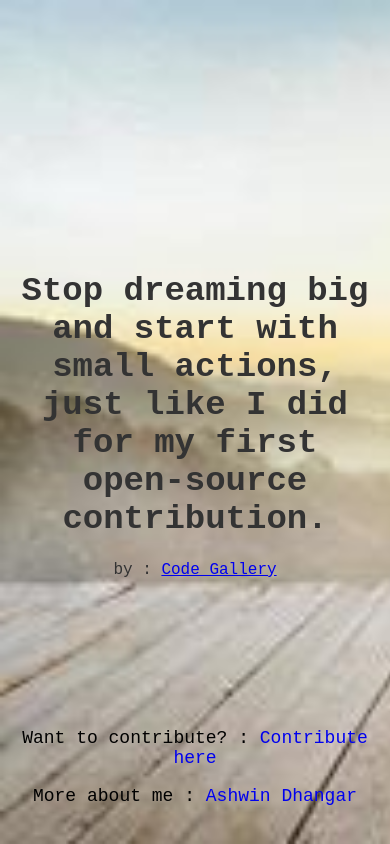
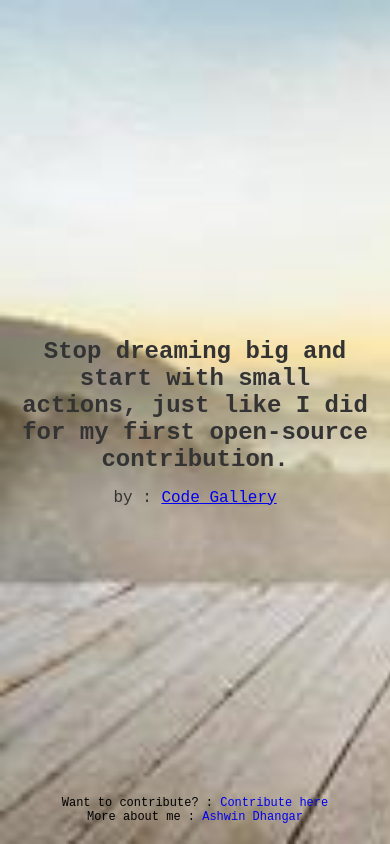
Before and after one commit to MrAshwin2142/OpenQuotes, a plain HTML site: page index.html in a window 390 px wide. Drawn offline with Linux system fonts and the light colour scheme.

Commit message:
reduces font sizes to fit in small screen and remove margins between <p> of contributor section oto to save some more spaces

```diff
--- a/style.css
+++ b/style.css
@@ -34,6 +34,10 @@ h1 {
   text-decoration: none;
 }
 
+.contribute-section p {
+  margin: 0;
+}
+
 .contribute-section a:hover {
   text-decoration: underline;
 }
@@ -41,6 +45,12 @@ h1 {
   .container{
     max-width: 98%;
   }
+  h1{
+    font-size: 24px;
+  }
+  .contribute-section p {
+    font-size: 12px;
+  }
 }
 @media screen and (max-width: 720px) {
   .container{
```
